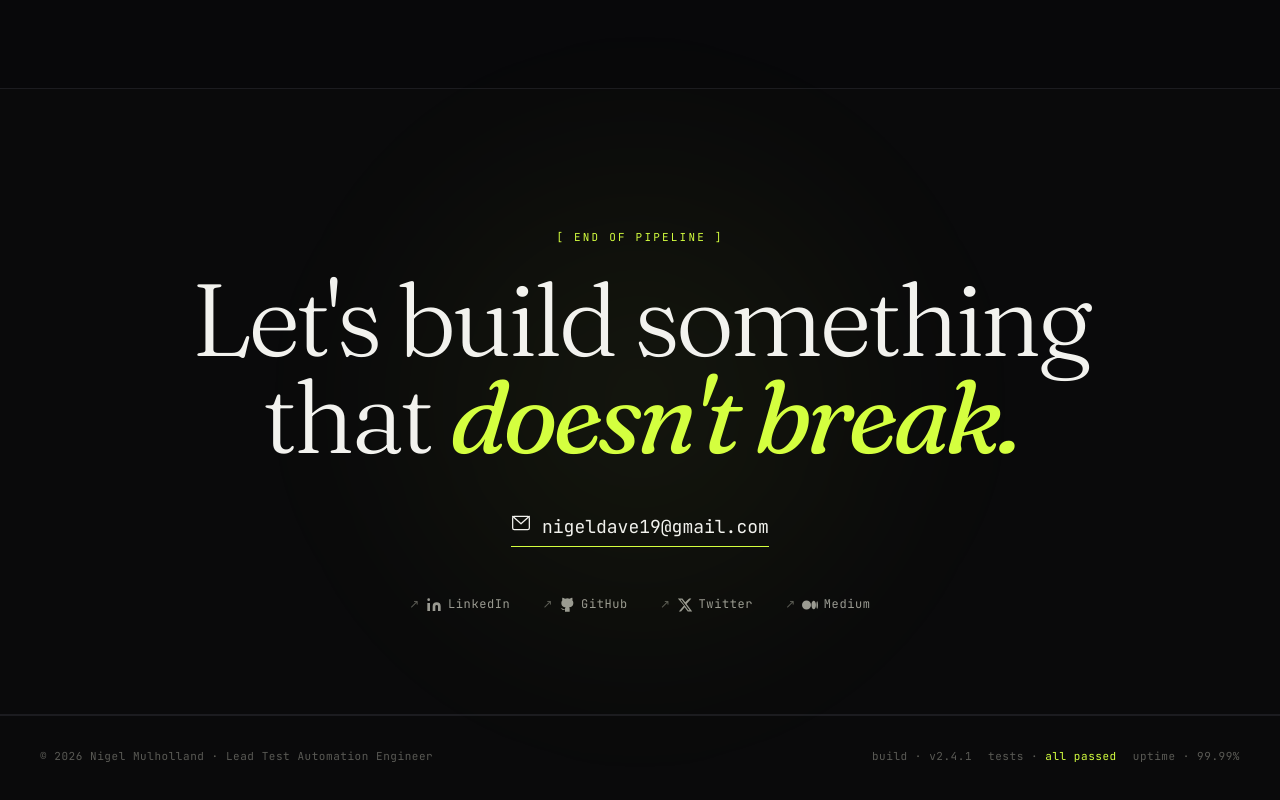
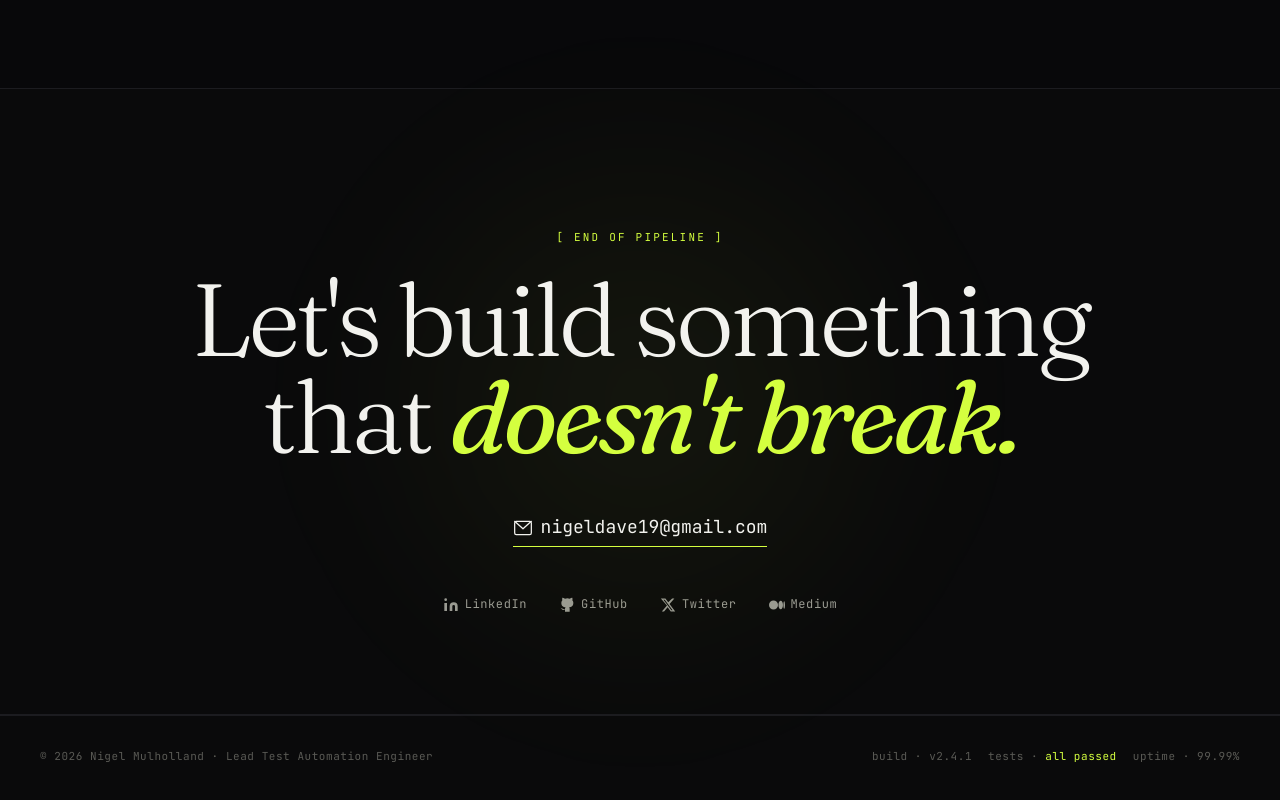
Before and after one commit to youvegotnigel/youvegotnigel.github.io, a plain HTML site: page index.html in a window 1280 px wide. Shown: the part 7646-8446 px from the top of the page. Drawn offline with Linux system fonts and the light colour scheme.

Commit message:
Update main.css

```diff
--- a/css/main.css
+++ b/css/main.css
@@ -722,7 +722,7 @@ h1.hero-title{
 }
 .contact-title em{font-style:italic;color:var(--accent);font-weight:400}
 .contact-email{
-  display:inline-block;
+  display:inline-flex;align-items:center;gap:8px;
   font-size:18px;color:var(--ink);
   border-bottom:1px solid var(--accent);
   padding-bottom:4px;
@@ -751,8 +751,7 @@ h1.hero-title{
   display:flex;align-items:center;gap:6px;
 }
 .contact-socials a:hover{color:var(--accent)}
-.contact-socials a::before{content:'↗';color:var(--ink-faint);transition:color .2s}
-.contact-socials a:hover::before{color:var(--accent)}
+.contact-socials a svg{flex-shrink:0}
 
 footer{
   padding:32px 40px;
```
